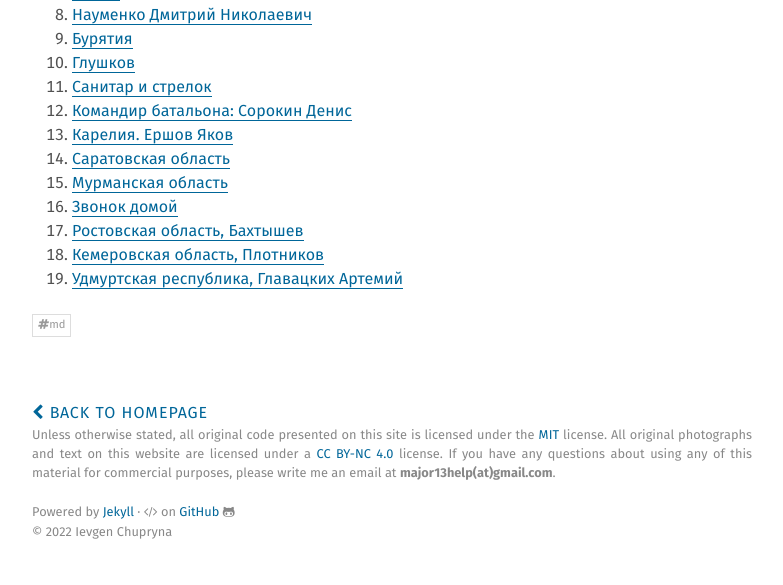
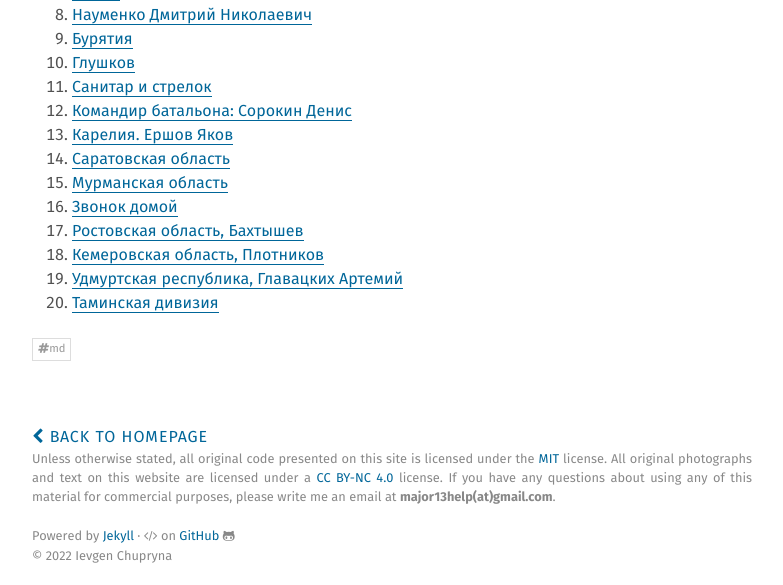
Before and after one commit to major13ua/major13ua.github.io, a Jekyll site: the page built from _posts/2022-02-28-main.md, in a window 1280 px wide and 900 px high, scrolled down 2253 px, cut to the strip 315-900 px from the top of the window. Shown: the whole strip, without its empty margins (248-1031 px from the left). Built offline with Jekyll 4.4.1, drawn with Linux system fonts in a browser that asks for light colours; before the commit the page ends 3129 px from its top, so only the background shows below that.

Commit message:
Added videos

```diff
--- a/_posts/2022-02-28-main.md
+++ b/_posts/2022-02-28-main.md
@@ -38,3 +38,4 @@ Rules:
 17. [Ростовская область, Бахтышев](https://twitter.com/rf_200_now/status/1497929573748682752?cxt=HHwWgMC93dnA28kpAAAA)
 18. [Кемеровская область, Плотников ](https://twitter.com/rf_200_now/status/1497920523468115968?cxt=HHwWgMCs8fOx18kpAAAA)
 19. [Удмуртская республика, Главацких Артемий](https://twitter.com/rf_200_now/status/1498293323970265090?cxt=HHwWhICyieD1gMspAAAA)
+20. [Таминская дивизия](https://twitter.com/rf_200_now/status/1497917972093935618?cxt=HHwWhICp1bKd1skpAAAA)
```
